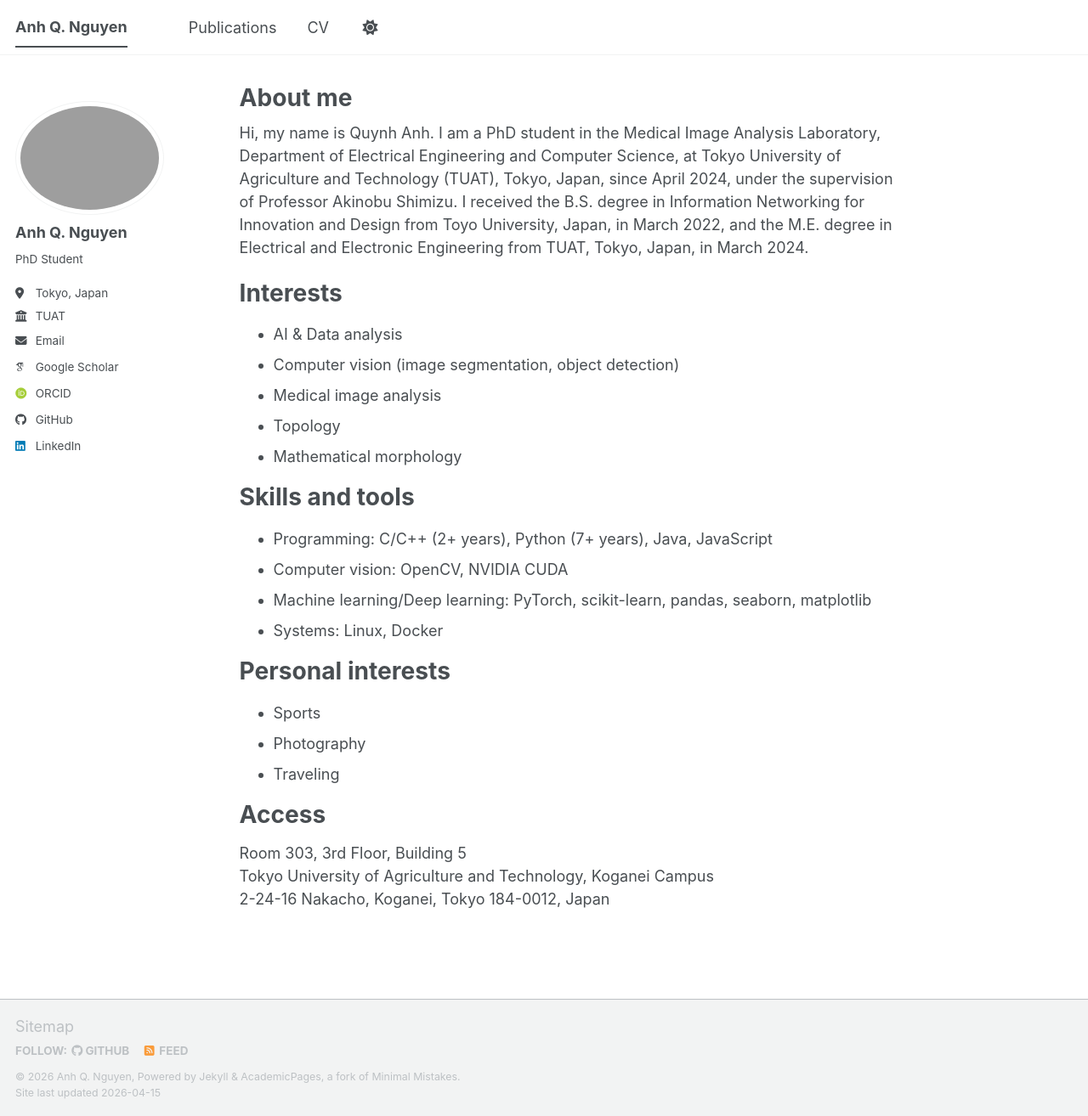
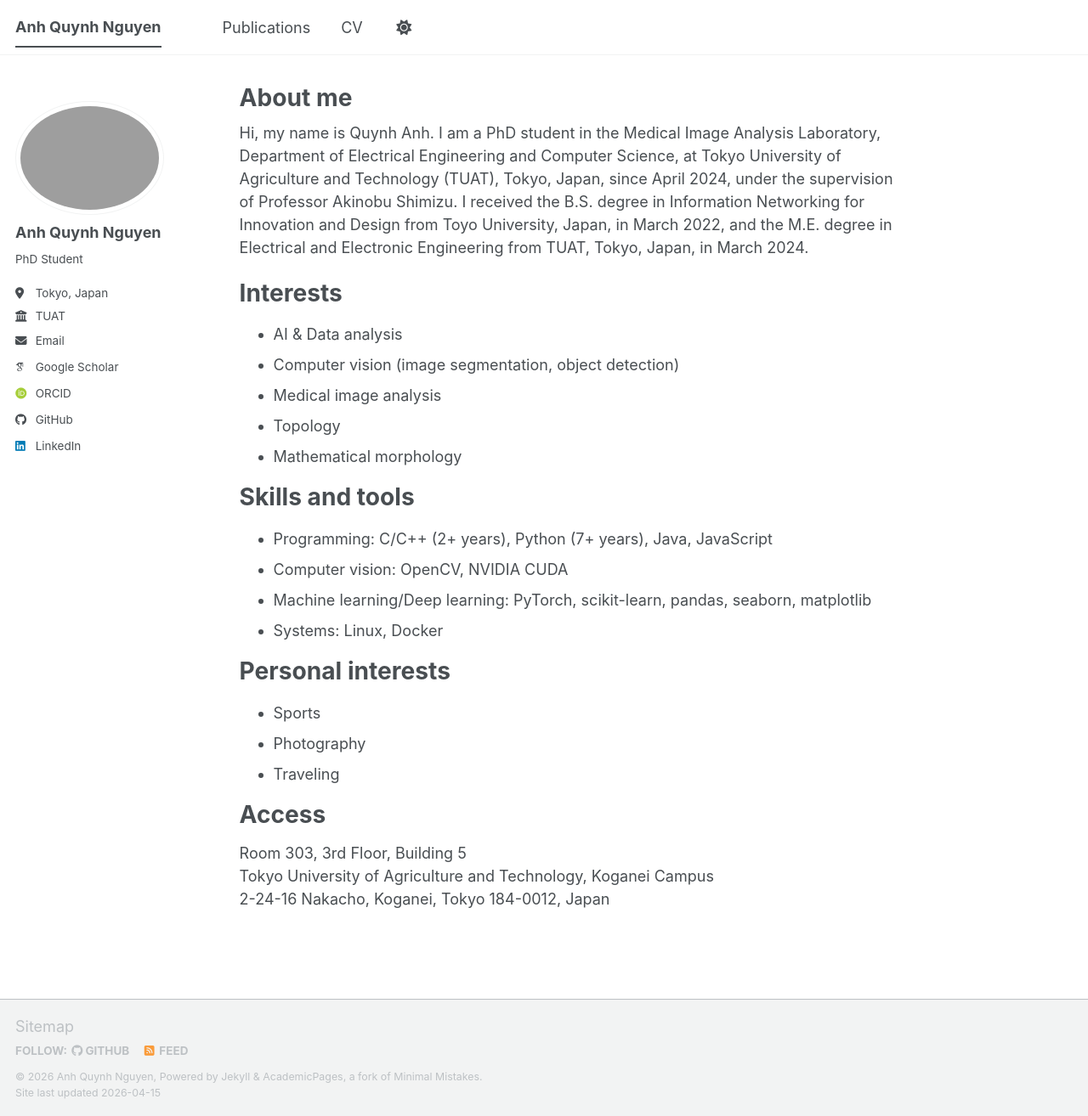
Before and after one commit to nguyenqanh/nguyenqanh.github.io, a Jekyll site: the page built from _pages/about.md, in a window 1280 px wide and 1314 px high. Shown: the whole window at 85% size. Built offline with Jekyll 4.4.1, drawn with Linux system fonts in a browser that asks for light colours; some web fonts are replaced; a script bundle is joined from its source files by our own code; library files that are not in the unit come from our copies.

Commit message:
Update _config.yml

```diff
--- a/_config.yml
+++ b/_config.yml
@@ -9,9 +9,9 @@
 # Basic Site Settings
 locale                   : "en-US"
 site_theme               : "default" # The available themes options are "default", "air", "sunrise", "mint", "dirt" and "contrast"
-title                    : "Anh Q. Nguyen"
+title                    : "Anh Quynh Nguyen"
 title_separator          : "-"
-name                     : &name "Anh Q. Nguyen"
+name                     : &name "Anh Quynh Nguyen"
 description              : &description "Your Name's academic portfolio"   # Update this with a general description of your site, this is the default if not overridden by a page
 url                      : https://nguyenqanh.github.io # The base hostname & protocol for your site e.g. "https://[your GitHub username].github.io",
                                                            # or if you already have some other page hosted on Github then use "https://[your GitHub username].github.io/[Your Repo Name]"
@@ -24,7 +24,7 @@ repository               : "nguyenqanh/nguyenqanh.github.io"
 author:
   # Biographic information
   avatar           : "profile.jpg"
-  name             : "Anh Q. Nguyen"
+  name             : "Anh Quynh Nguyen"
   pronouns         : # example: "she/her"
   bio              : "PhD Student"
   location         : "Tokyo, Japan"
```
